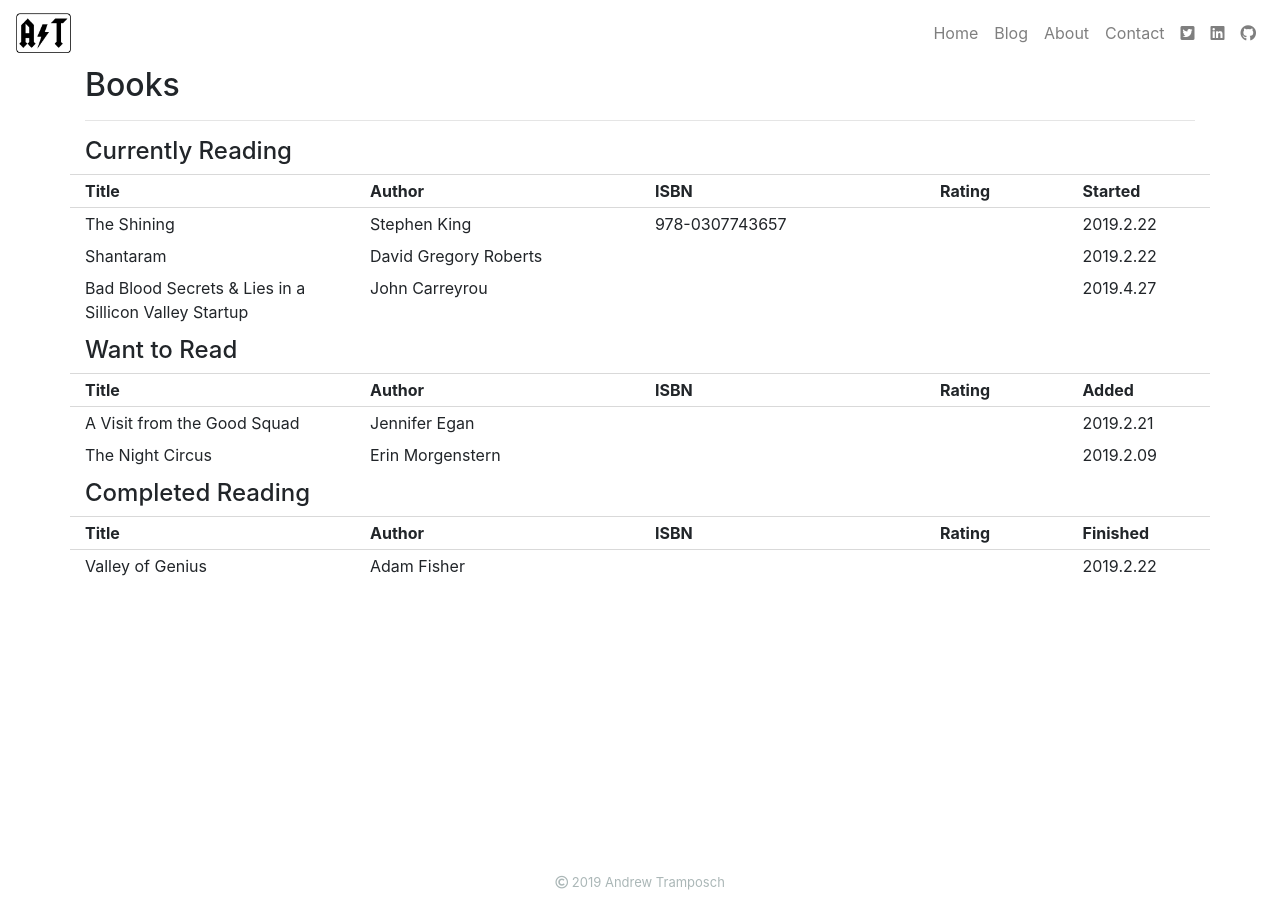
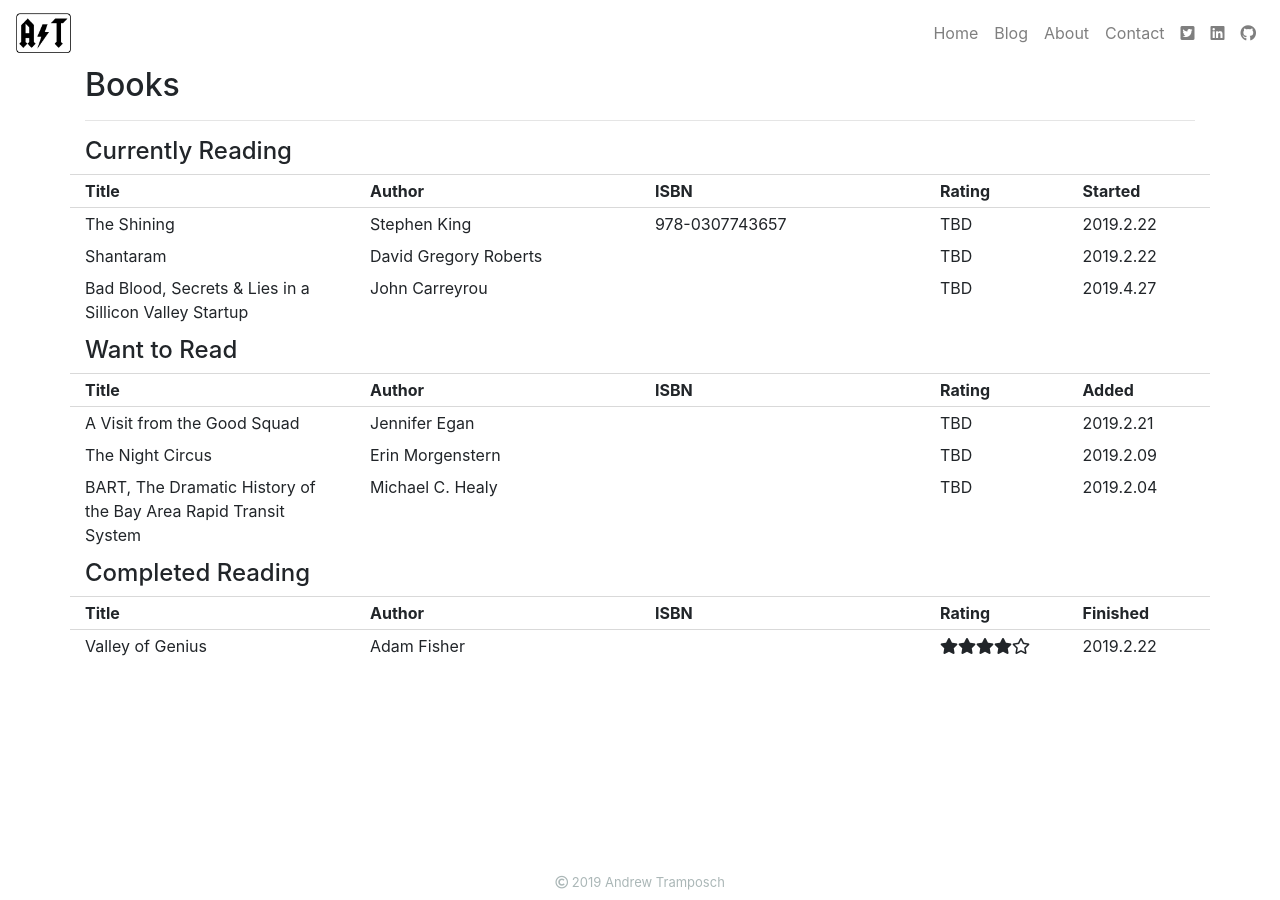
Before and after one commit to atramposch/website, a Jekyll site: the page built from about/books.html, in a window 1280 px wide. Built offline with Jekyll 4.4.1, drawn with Linux system fonts in a browser that asks for light colours.

Commit message:
updated ratings in liquid

```diff
--- a/_data/books.yml
+++ b/_data/books.yml
@@ -2,7 +2,7 @@
   category: Currently Reading
   author: Stephen King
   isbn: 978-0307743657
-  Rating: TBD
+  rating: TBD
   date_added: 2019.2.22
   date_started: 2019.2.22
   date_finished:
@@ -11,7 +11,7 @@
   category: Want to Read
   author: Jennifer Egan
   isbn:
-  Rating: TBD
+  rating: TBD
   date_added: 2019.2.21
   date_started:
   date_finished:
@@ -20,7 +20,7 @@
   category: Currently Reading
   author: David Gregory Roberts
   isbn:
-  Rating: TBD
+  rating: TBD
   date_added: 2019.2.09
   date_started: 2019.2.22
   date_finished:
@@ -38,16 +38,25 @@
   category: Want to Read
   author: Erin Morgenstern
   isbn:
-  Rating: TBD
+  rating: TBD
   date_added: 2019.2.09
   date_started:
   date_finished:
 
-- title: Bad Blood Secrets & Lies in a Sillicon Valley Startup
+- title: Bad Blood, Secrets & Lies in a Sillicon Valley Startup
   category: Currently Reading
   author: John Carreyrou
   isbn:
-  Rating: TBD
+  rating: TBD
   date_added: 2019.2.04
   date_started: 2019.4.27
   date_finished:
+
+- title: BART, The Dramatic History of the Bay Area Rapid Transit System
+  category: Want to Read
+  author: Michael C. Healy
+  isbn:
+  rating: TBD
+  date_added: 2019.2.04
+  date_started:
+  date_finished:
--- a/about/books.html
+++ b/about/books.html
@@ -124,7 +124,17 @@ title: Andrew Tramposch | Books
     <div class="col-md">
         <div class="row">
             <div class="col font-weight-bold d-block d-md-none d-lg-none d-xl-none pt-1 pb-1">Rating</div>
-            <div class="col pt-1 pb-1"> </div>
+            <div class="col pt-1 pb-1">{% if book.rating == 1 %}<i class="fas fa-star"></i><i
+                    class="far fa-star"></i><i class="far fa-star"></i><i class="far fa-star"></i><i
+                    class="far fa-star"></i>{% endif %}{% if book.rating == 2 %}<i class="fas fa-star"></i><i
+                    class="fas fa-star"></i><i class="far fa-star"></i><i class="far fa-star"></i><i
+                    class="far fa-star"></i>{% endif %}{% if book.rating == 3 %}<i class="fas fa-star"></i><i
+                    class="fas fa-star"></i><i class="fas fa-star"></i><i class="far fa-star"></i><i
+                    class="far fa-star"></i>{% endif %}{% if book.rating == 4 %}<i class="fas fa-star"></i><i
+                    class="fas fa-star"></i><i class="fas fa-star"></i><i class="fas fa-star"></i><i
+                    class="far fa-star"></i>{% endif %}{% if book.rating == 5 %}<i class="fas fa-star"></i><i
+                    class="fas fa-star"></i><i class="fas fa-star"></i><i class="fas fa-star"></i><i
+                    class="fas fa-star"></i>{% endif %}</div>
         </div>
     </div>
     <div class="col-md">
```
